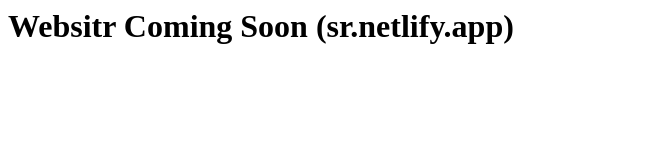
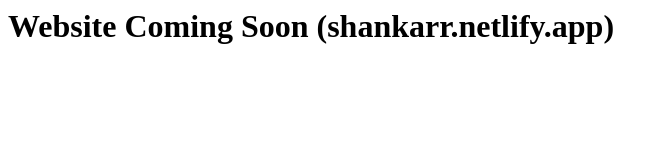
Before and after one commit to DREAMBOYYY26/sr, a plain HTML site: page index.html in a window 1280 px wide. Shown: the whole page, without its empty margins (0-666 px from the left). Drawn offline with Linux system fonts and the light colour scheme.

Commit message:
Update index.html

```diff
--- a/index.html
+++ b/index.html
@@ -1 +1 @@
-<h1>Websitr Coming Soon   (sr.netlify.app)     </h1>
+<h1>   Website Coming Soon   (shankarr.netlify.app)     </h1>
```
